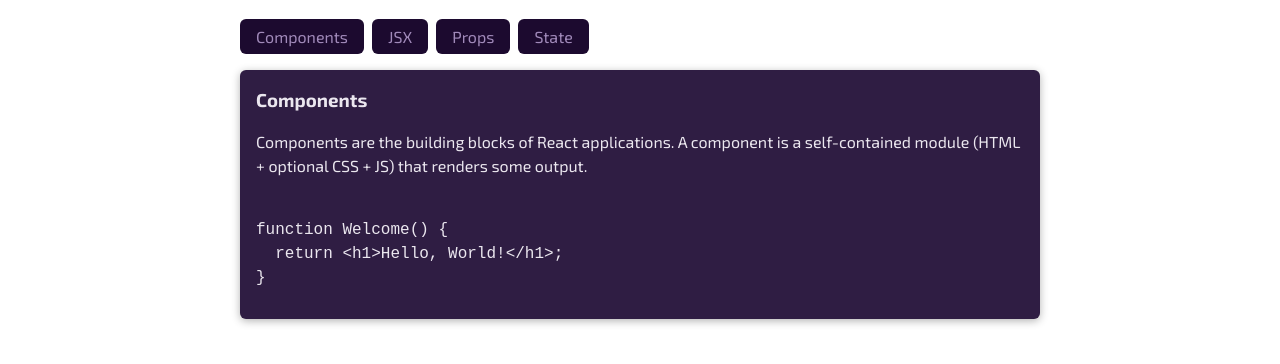
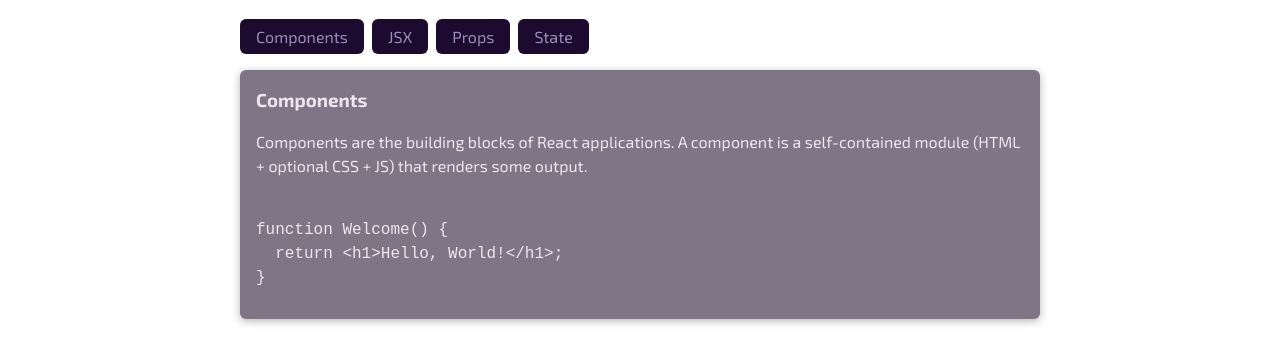
Before and after one commit to K0unty/ur-1-s3-2, a React (Vite) app: page / in a window 1280 px wide. Shown: the part 806-1170 px from the top of the page. Built offline with nearby package versions, Linux system fonts and the light colour scheme.

Commit message:
fix tabbed component styles

```diff
--- a/src/index.css
+++ b/src/index.css
@@ -140,7 +140,7 @@
 #tab-content {
   padding: 1rem;
   border-radius: 6px;
-  background-color: #2f1d43;
+  background-color: #1405258c;
   box-shadow: 0 2px 8px rgba(0, 0, 0, 0.3);
 }
 
```
